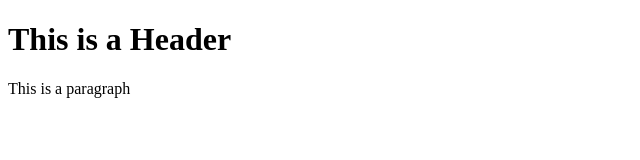
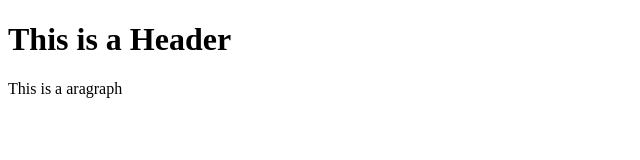
Before and after one commit to docslinger/git-test, a plain HTML site: page index.html in a window 1280 px wide. Shown: the full height of the page, 0-640 px from the left. Drawn offline with Linux system fonts and the light colour scheme.

Commit message:
Second commit

```diff
--- a/index.html
+++ b/index.html
@@ -2,6 +2,6 @@
 <html>
    <body>
       <h1>This is a Header</h1>
-      <p>This is a paragraph</p>
+      <p>This is a aragraph</p>
    </body>
 </html>
```
